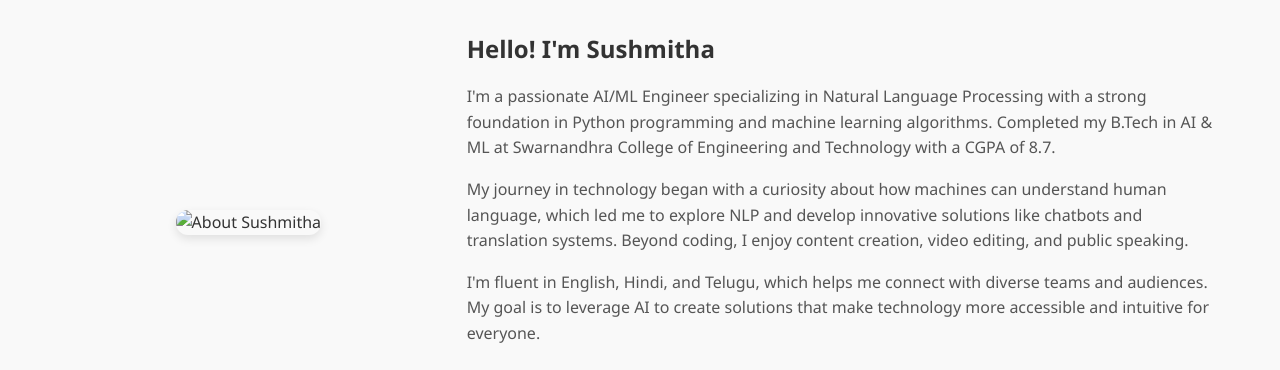
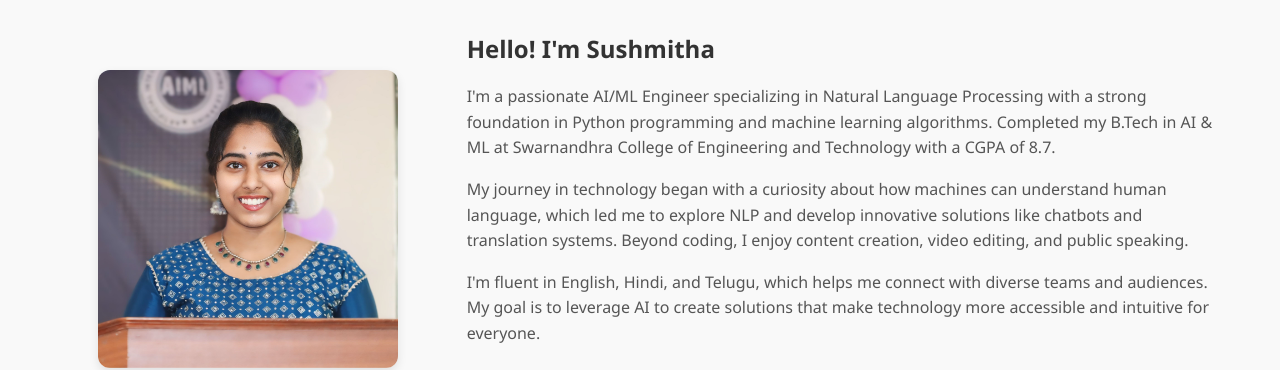
Before and after one commit to sushmitha6145/portfolio, a plain HTML site: page index.html in a window 1280 px wide. Shown: the part 464-834 px from the top of the page. Drawn offline with Linux system fonts and the light colour scheme.

Commit message:
Update index.html

```diff
--- a/index.html
+++ b/index.html
@@ -2,7 +2,7 @@
 <html lang="en">
 <head>
     <!-- <favicon href="sushmitha.jpeg" type="image/png" sizes="16x16"> -->
-    <link rel="icon" href="img/sushmitha.jpeg" type="image/png" sizes="16x16">
+    <link rel="icon" href="sushmitha.jpeg" type="image/png" sizes="16x16">
     <meta charset="UTF-8">
     <meta name="viewport" content="width=device-width, initial-scale=1.0">
     <title>Sushmitha Devi Pindi | AI/ML Engineer</title>
@@ -737,7 +737,7 @@
         </div>
         <div class="about-content" style="display: flex; flex-wrap: wrap; gap: 30px; align-items: center;">
             <div class="about-img" style="flex: 1; text-align: center;">
-                <img src="img/sushmitha.jpeg" alt="About Sushmitha" style="max-width: 300px; width: 100%; border-radius: 12px; box-shadow: 0 4px 10px rgba(0,0,0,0.1);">
+                <img src="sushmitha.jpeg" alt="About Sushmitha" style="max-width: 300px; width: 100%; border-radius: 12px; box-shadow: 0 4px 10px rgba(0,0,0,0.1);">
             </div>
             <div class="about-text" style="flex: 2;">
                 <h3 style="color: #333;">Hello! I'm Sushmitha</h3>
```
